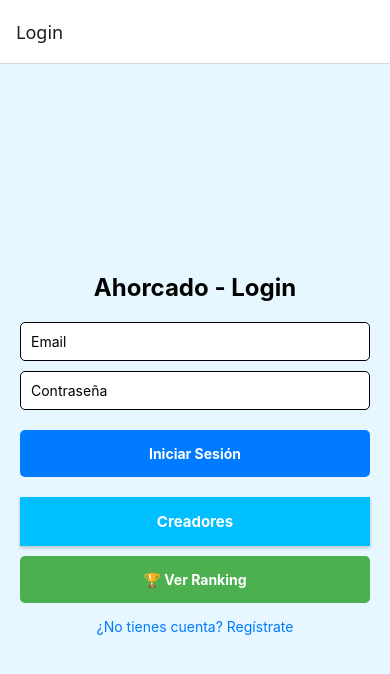
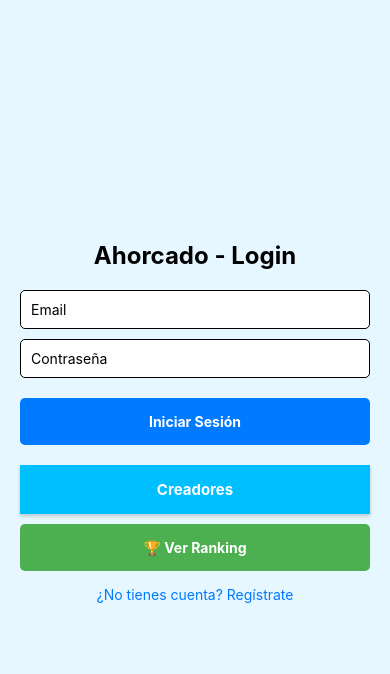
Before and after one commit to J03LK/juego-mov2, a React Native app: screen / in a window 390 px wide. Shown: the top 674 px of the page. Built offline with nearby package versions, Linux system fonts and the light colour scheme.

Commit message:
cambios Stack

```diff
--- a/App.tsx
+++ b/App.tsx
@@ -22,7 +22,7 @@ const Stack = createNativeStackNavigator<RootStackParamList>();
 export default function App() {
   return (
     <NavigationContainer>
-      <Stack.Navigator initialRouteName="Login">
+      <Stack.Navigator initialRouteName="Login" screenOptions={()=>({headerShown:false})}>
         <Stack.Screen name="Login" component={LoginScreen} />
         <Stack.Screen name="Register" component={RegisterScreen} />
         <Stack.Screen name="Game" component={GameScreen} />
```
